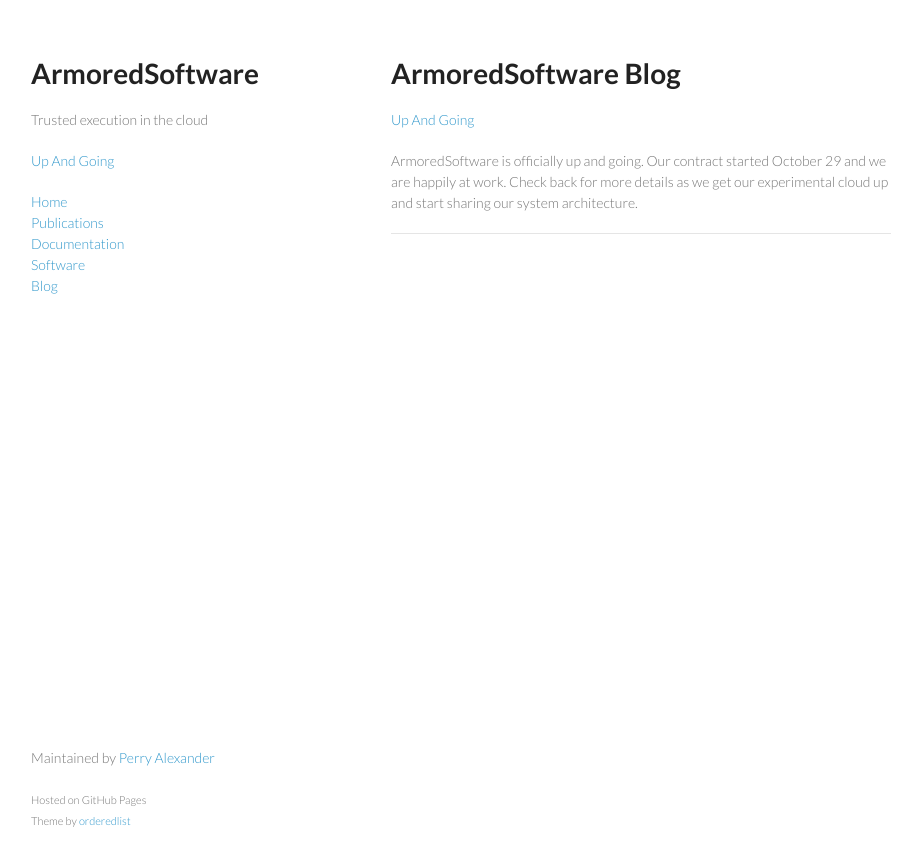
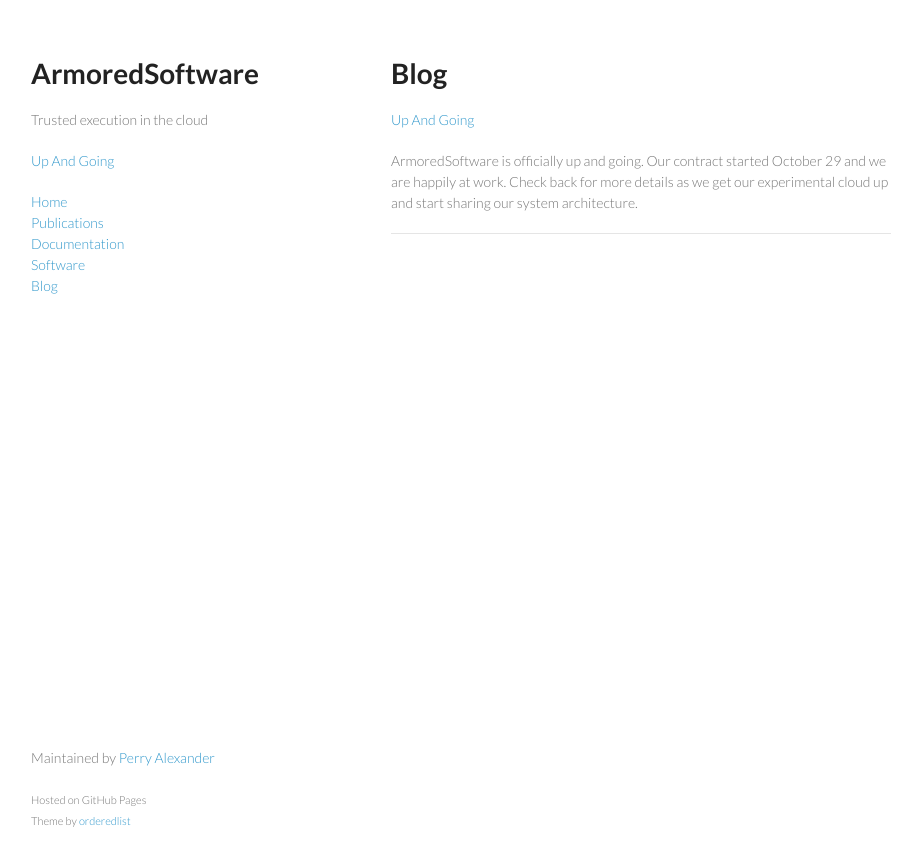
Before and after one commit to armoredsoftware/armoredsoftware.github.io, a Jekyll site: the page built from blog.md, in a window 1280 px wide. Shown: the top 866 px of the page, without its empty margins (179-1098 px from the left). Built offline with Jekyll 4.4.1, drawn with Linux system fonts in a browser that asks for light colours.

Commit message:
moving to standard template

```diff
--- a/blog.md
+++ b/blog.md
@@ -1,9 +1,9 @@
 ---
 layout: frontpage
-title: ArmoredSoftware Blog
+title: ArmoredSoftware
 ---
 
-# {{ page.title }}
+# Blog
 
 {% for post in site.categories.blog %}
 <a href="{{ site.baseurl }}{{ post.url }}">{{ post.title }}</a>
```
